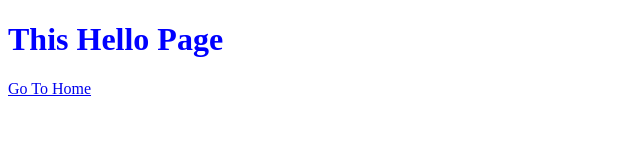
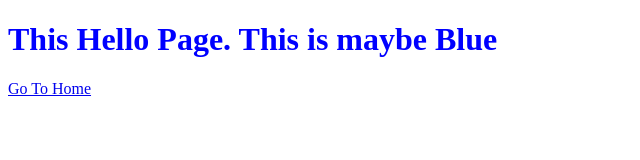
Before and after one commit to khml/yaml-mock-server, a plain HTML site: page example/hello/index.html in a window 1280 px wide. Shown: the whole page, without its empty margins (0-640 px from the left). Drawn offline with Linux system fonts and the light colour scheme.

Commit message:
[Modify] update example

```diff
--- a/example/hello/index.html
+++ b/example/hello/index.html
@@ -6,7 +6,7 @@
     <title>Hello</title>
 </head>
 <body>
-<h1>This Hello Page</h1>
+<h1>This Hello Page. This is maybe Blue</h1>
 <a href="/home">Go To Home</a>
 </body>
 </html>
```
Also changed, not shown: example/home/index.html (+1 -1 lines), 1 other file.
